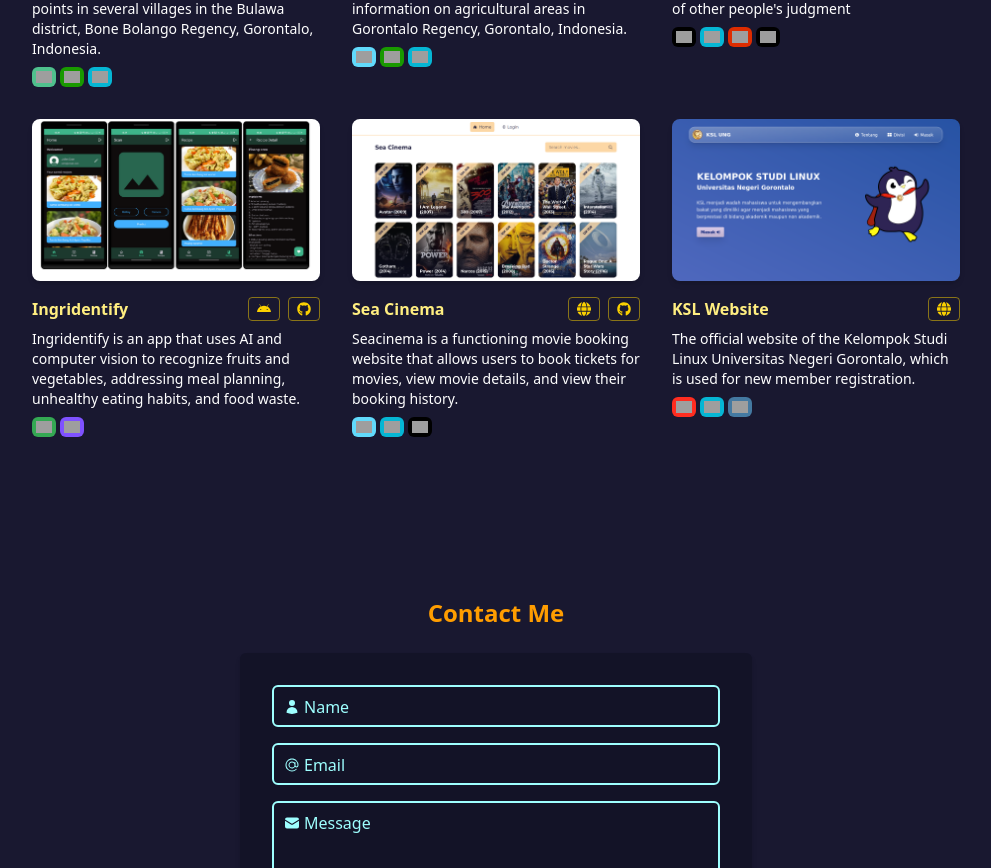
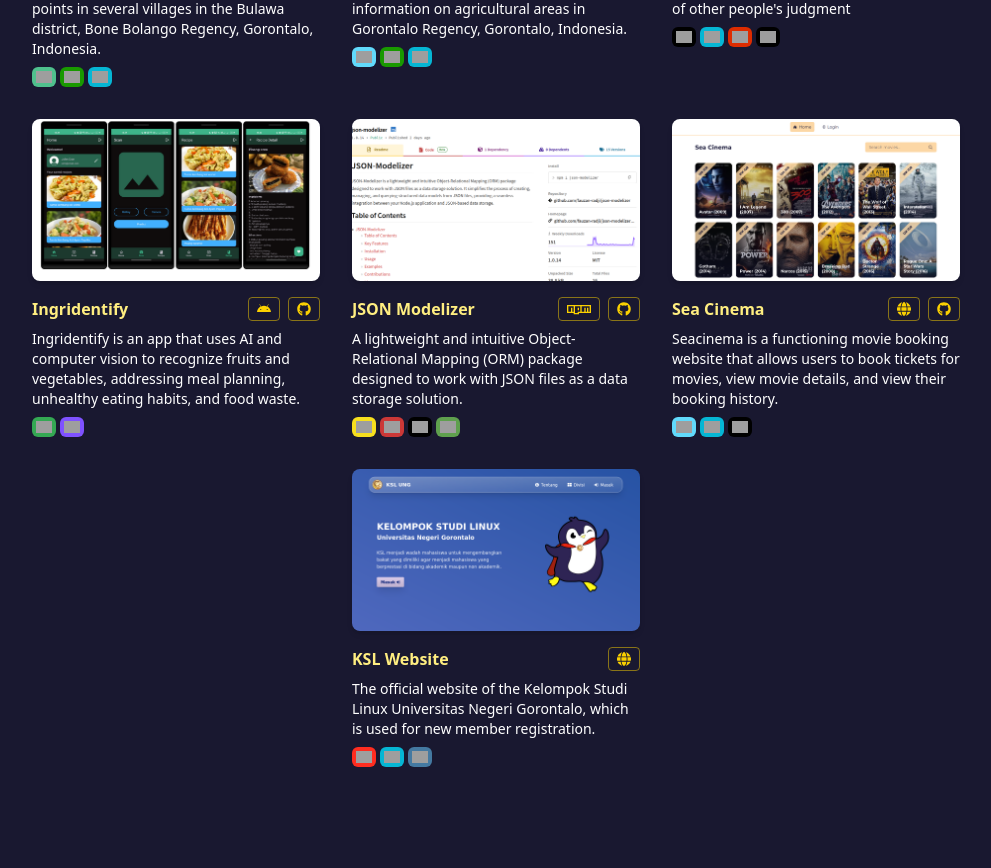
Before and after one commit to fauzan-radji/fauzan-radji.github.io, a React (Vite) app: page / in a window 1280 px wide. Shown: the part 1403-2271 px from the top of the page, without its empty margins (144-1135 px from the left). Built offline with nearby package versions, Linux system fonts and the light colour scheme; grey boxes are pictures that could not be loaded.

Commit message:
chore: Add LightboxProvider and useLightbox hook for image lightbox functionality

```diff
--- a/public/projects.json
+++ b/public/projects.json
@@ -38,6 +38,15 @@
     },
     {
       "id": 5,
+      "image": "/images/json-modelizer.png",
+      "title": "JSON Modelizer",
+      "description": "A lightweight and intuitive Object-Relational Mapping (ORM) package designed to work with JSON files as a data storage solution.",
+      "npm": "https://www.npmjs.com/package/json-modelizer",
+      "github": "https://github.com/fauzan-radji/json-modelizer",
+      "tools": ["javascript", "npm", "json", "nodejs"]
+    },
+    {
+      "id": 6,
       "image": "/images/seacinema.png",
       "title": "Sea Cinema",
       "description": "Seacinema is a functioning movie booking website that allows users to book tickets for movies, view movie details, and view their booking history.",
@@ -46,7 +55,7 @@
       "tools": ["react", "tailwind", "vercel"]
     },
     {
-      "id": 6,
+      "id": 7,
       "image": "/images/ksl.png",
       "title": "KSL Website",
       "description": "The official website of the Kelompok Studi Linux Universitas Negeri Gorontalo, which is used for new member registration.",
@@ -120,6 +129,30 @@
       "slug": "mysql",
       "bg": "#4479A1",
       "color": "white"
+    },
+    {
+      "name": "npm",
+      "slug": "npm",
+      "bg": "#CB3837",
+      "color": "white"
+    },
+    {
+      "name": "json",
+      "slug": "json",
+      "bg": "#000000",
+      "color": "white"
+    },
+    {
+      "name": "nodejs",
+      "slug": "nodedotjs",
+      "bg": "#5FA04E",
+      "color": "white"
+    },
+    {
+      "name": "javascript",
+      "slug": "javascript",
+      "bg": "#F7DF1E",
+      "color": "black"
     }
   ]
 }
--- a/src/components/Card.jsx
+++ b/src/components/Card.jsx
@@ -1,9 +1,10 @@
-import { FaAndroid, FaGithub, FaGlobe } from "react-icons/fa6";
+import { FaAndroid, FaGithub, FaGlobe, FaNpm } from "react-icons/fa6";
 
 import PropTypes from "prop-types";
 import SimpleIcons from "./SimpleIcons";
 import { twMerge } from "tailwind-merge";
 import useAppearOnScroll from "../hooks/useAppearOnScroll";
+import { useLightbox } from "../contexts";
 
 /**
  * @typedef Tool
@@ -18,8 +19,9 @@
  * @param {string} props.image
  * @param {string} props.title
  * @param {string} props.description
+ * @param {string} props.apk
+ * @param {string} props.npm
  * @param {string} props.web
- * @param {string} props.apk
  * @param {string} props.github
  * @param {Tool[]} props.tools
  * @returns
@@ -29,15 +31,16 @@
   image,
   title,
   description,
+  apk,
+  npm,
   web,
-  apk,
   github,
   tools,
-  openPreview,
   className,
   style,
 }) {
   const { ref, aosClassName } = useAppearOnScroll();
+  const lightbox = useLightbox();
 
   return (
     <div
@@ -47,7 +50,10 @@
     >
       <div
         className="group mb-4 aspect-video w-full cursor-zoom-in overflow-hidden rounded-lg shadow-md"
-        onClick={() => openPreview(image)}
+        onClick={() => {
+          lightbox.open();
+          lightbox.setImageUrl(image);
+        }}
       >
         <img
           className="h-full w-full object-cover transition-transform duration-300 ease-in-out group-hover:scale-105"
@@ -63,7 +69,7 @@
           <div className="flex items-center gap-2">
             {apk && (
               <a
-                className="cursor-pointer rounded border border-empire-yellow/50 px-2 py-1 text-sm text-empire-yellow transition-colors hover:bg-empire-yellow hover:text-dark-knight"
+                className="flex h-6 cursor-pointer items-center rounded border border-empire-yellow/50 px-2 text-sm text-empire-yellow transition-colors hover:bg-empire-yellow hover:text-dark-knight"
                 href={apk}
                 download={title}
                 title="Download APK"
@@ -72,9 +78,21 @@
               </a>
             )}
 
+            {npm && (
+              <a
+                className="flex h-6 cursor-pointer items-center rounded border border-empire-yellow/50 px-2 text-sm text-empire-yellow transition-colors hover:bg-empire-yellow hover:text-dark-knight"
+                href={npm}
+                target="_blank"
+                rel="noreferrer noopener"
+                title="View on NPM"
+              >
+                <FaNpm className="h-6 w-6" />
+              </a>
+            )}
+
             {web && (
               <a
-                className="cursor-pointer rounded border border-empire-yellow/50 px-2 py-1 text-sm text-empire-yellow transition-colors hover:bg-empire-yellow hover:text-dark-knight"
+                className="flex h-6 cursor-pointer items-center rounded border border-empire-yellow/50 px-2 text-sm text-empire-yellow transition-colors hover:bg-empire-yellow hover:text-dark-knight"
                 href={web}
                 target="_blank"
                 rel="noreferrer noopener"
@@ -122,11 +140,11 @@
   image: PropTypes.string.isRequired,
   title: PropTypes.string.isRequired,
   description: PropTypes.string.isRequired,
+  apk: PropTypes.string,
+  npm: PropTypes.string,
   web: PropTypes.string,
-  apk: PropTypes.string,
   github: PropTypes.string,
   tools: PropTypes.arrayOf(PropTypes.objectOf(PropTypes.string)),
-  openPreview: PropTypes.func,
   className: PropTypes.string,
   style: PropTypes.object,
 };
--- /dev/null
+++ b/src/components/Lightbox.jsx
@@ -0,0 +1,38 @@
+import PropTypes from "prop-types";
+import { useEffect } from "react";
+
+export default function Lightbox({ src, isOpen, close }) {
+  useEffect(() => {
+    if (isOpen) {
+      document.body.style.overflow = "hidden";
+    } else {
+      document.body.style.overflow = "";
+    }
+
+    return () => {
+      document.body.style.overflow = "";
+    };
+  }, [isOpen]);
+
+  return (
+    <div
+      className={`fixed inset-0 z-50 cursor-zoom-out items-center justify-center bg-black/50 px-4 py-8 ${
+        isOpen ? "flex" : "pointer-events-none hidden"
+      }`}
+      onClick={close}
+    >
+      <div
+        className="h-full w-full max-w-screen-xl bg-contain bg-center bg-no-repeat shadow-2xl"
+        style={{
+          backgroundImage: `url(${src})`,
+        }}
+      />
+    </div>
+  );
+}
+
+Lightbox.propTypes = {
+  src: PropTypes.string.isRequired,
+  isOpen: PropTypes.bool.isRequired,
+  close: PropTypes.func.isRequired,
+};
--- a/src/components/Modal.jsx
+++ /dev/null
@@ -1,20 +0,0 @@
-import PropTypes from "prop-types";
-
-export default function Modal({ children, isOpen, close }) {
-  return (
-    <div
-      className={`fixed inset-0 z-50 cursor-zoom-out items-center justify-center bg-black/50 px-4 py-8 ${
-        isOpen ? "flex" : "pointer-events-none hidden"
-      }`}
-      onClick={close}
-    >
-      <div className="h-full w-full max-w-screen-xl">{children}</div>
-    </div>
-  );
-}
-
-Modal.propTypes = {
-  children: PropTypes.node.isRequired,
-  isOpen: PropTypes.bool.isRequired,
-  close: PropTypes.func.isRequired,
-};
--- a/src/components/index.jsx
+++ b/src/components/index.jsx
@@ -2,6 +2,6 @@
 export { default as Heading } from "./Heading";
 export { default as Input } from "./Input";
 export { default as SimpleIcons } from "./SimpleIcons";
-export { default as Modal } from "./Modal";
+export { default as Lightbox } from "./Lightbox";
 export { default as Highlight } from "./Highlight";
 export { default as Toast } from "./Toast";
--- a/src/contexts/index.js
+++ b/src/contexts/index.js
@@ -1 +1,2 @@
 export { default as useToast } from "./useToast";
+export { default as useLightbox } from "./useLightbox";
--- /dev/null
+++ b/src/contexts/useLightbox.js
@@ -0,0 +1,13 @@
+import { createContext, useContext } from "react";
+
+export const LightboxContext = createContext();
+
+export default function useLightbox() {
+  const context = useContext(LightboxContext);
+
+  if (!context) {
+    throw new Error("useLightbox must be used within a LightboxProvider");
+  }
+
+  return context;
+}
--- a/src/main.jsx
+++ b/src/main.jsx
@@ -1,14 +1,17 @@
 import "./index.css";
+
+import { LightboxProvider, ToastProvider } from "./providers";
 
 import App from "./App.jsx";
 import React from "react";
 import ReactDOM from "react-dom/client";
-import { ToastProvider } from "./providers";
 
 ReactDOM.createRoot(document.getElementById("root")).render(
   <React.StrictMode>
-    <ToastProvider>
-      <App />
-    </ToastProvider>
+    <LightboxProvider>
+      <ToastProvider>
+        <App />
+      </ToastProvider>
+    </LightboxProvider>
   </React.StrictMode>
 );
--- /dev/null
+++ b/src/providers/LightboxProvider.jsx
@@ -0,0 +1,26 @@
+import { Lightbox } from "../components";
+import { LightboxContext } from "../contexts/useLightbox";
+import PropTypes from "prop-types";
+import { useState } from "react";
+
+export default function LightboxProvider({ children }) {
+  const [isOpen, setIsOpen] = useState(false);
+  const [imageUrl, setImageUrl] = useState("");
+  return (
+    <LightboxContext.Provider
+      value={{
+        setImageUrl,
+        open() {
+          setIsOpen(true);
+        },
+      }}
+    >
+      <Lightbox src={imageUrl} isOpen={isOpen} close={() => setIsOpen(false)} />
+      {children}
+    </LightboxContext.Provider>
+  );
+}
+
+LightboxProvider.propTypes = {
+  children: PropTypes.node.isRequired,
+};
--- a/src/providers/index.jsx
+++ b/src/providers/index.jsx
@@ -1 +1,2 @@
 export { default as ToastProvider } from "./ToastProvider";
+export { default as LightboxProvider } from "./LightboxProvider";
--- a/src/sections/Contact.jsx
+++ b/src/sections/Contact.jsx
@@ -58,7 +58,7 @@
           ref={contactFormRef}
           onSubmit={handleSubmit}
           className={aosClassName(
-            "mx-auto flex w-full max-w-lg flex-col gap-4 rounded-md bg-corbeau px-8 pb-4 pt-8 shadow-md delay-700"
+            "mx-auto flex w-full max-w-lg flex-col gap-4 rounded-md bg-corbeau px-8 pb-4 pt-8 shadow-md delay-300"
           )}
         >
           <Input
--- a/src/sections/Projects.jsx
+++ b/src/sections/Projects.jsx
@@ -1,4 +1,4 @@
-import { Card, Heading, Modal } from "../components";
+import { Card, Heading } from "../components";
 import { useEffect, useState } from "react";
 
 import useAppearOnScroll from "../hooks/useAppearOnScroll";
@@ -9,8 +9,9 @@
  * @property {string} image
  * @property {string} title
  * @property {string} description
+ * @property {string?} apk
+ * @property {string?} npm
  * @property {string?} web
- * @property {string?} apk
  * @property {string?} github
  * @property {Tool[]} tools
  */
@@ -44,12 +45,8 @@
       });
   }, []);
 
-  const [isModalOpen, setIsModalOpen] = useState(false);
-  const [imageToPreview, setImageToPreview] = useState("");
-
   const { ref, aosClassName } = useAppearOnScroll();
   return (
-    <>
     <section className="px-6 py-20">
       <div className="container mx-auto flex flex-col items-center gap-4">
         <Heading ref={ref} className={aosClassName()}>
@@ -63,13 +60,10 @@
               title={project.title}
               description={project.description}
               apk={project.apk}
+              npm={project.npm}
               web={project.web}
               github={project.github}
               tools={project.tools}
-                openPreview={(imageUrl) => {
-                  setImageToPreview(imageUrl);
-                  setIsModalOpen(true);
-                }}
               style={{
                 transitionDelay: `${index * 100}ms`,
               }}
@@ -78,14 +72,5 @@
         </div>
       </div>
     </section>
-
-      <Modal isOpen={isModalOpen} close={() => setIsModalOpen(false)}>
-        <img
-          className="h-full w-full object-contain"
-          src={imageToPreview}
-          alt="Preview"
-        />
-      </Modal>
-    </>
   );
 }
```
Also changed, not shown: public/images/json-modelizer.png (added). Lines whose indentation alone changed are shown as unchanged.
